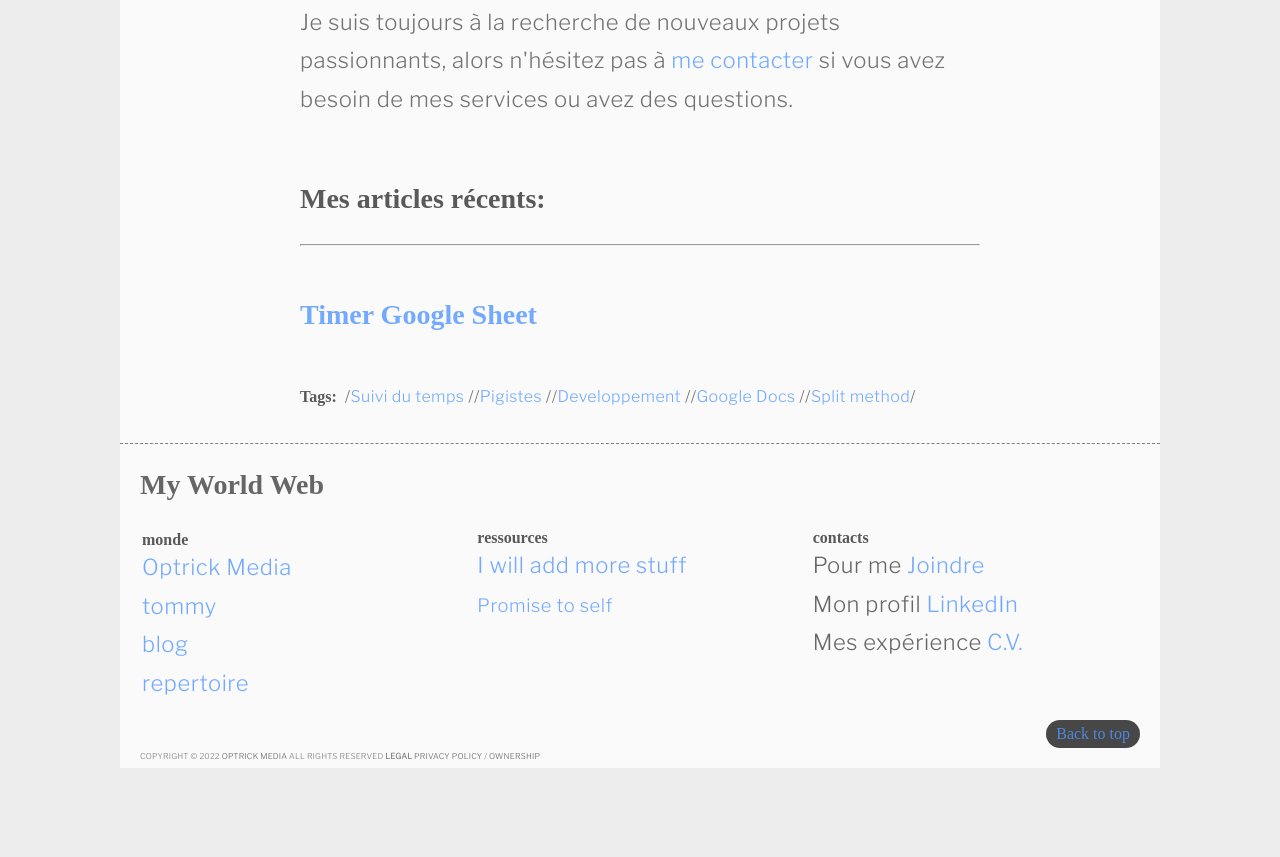
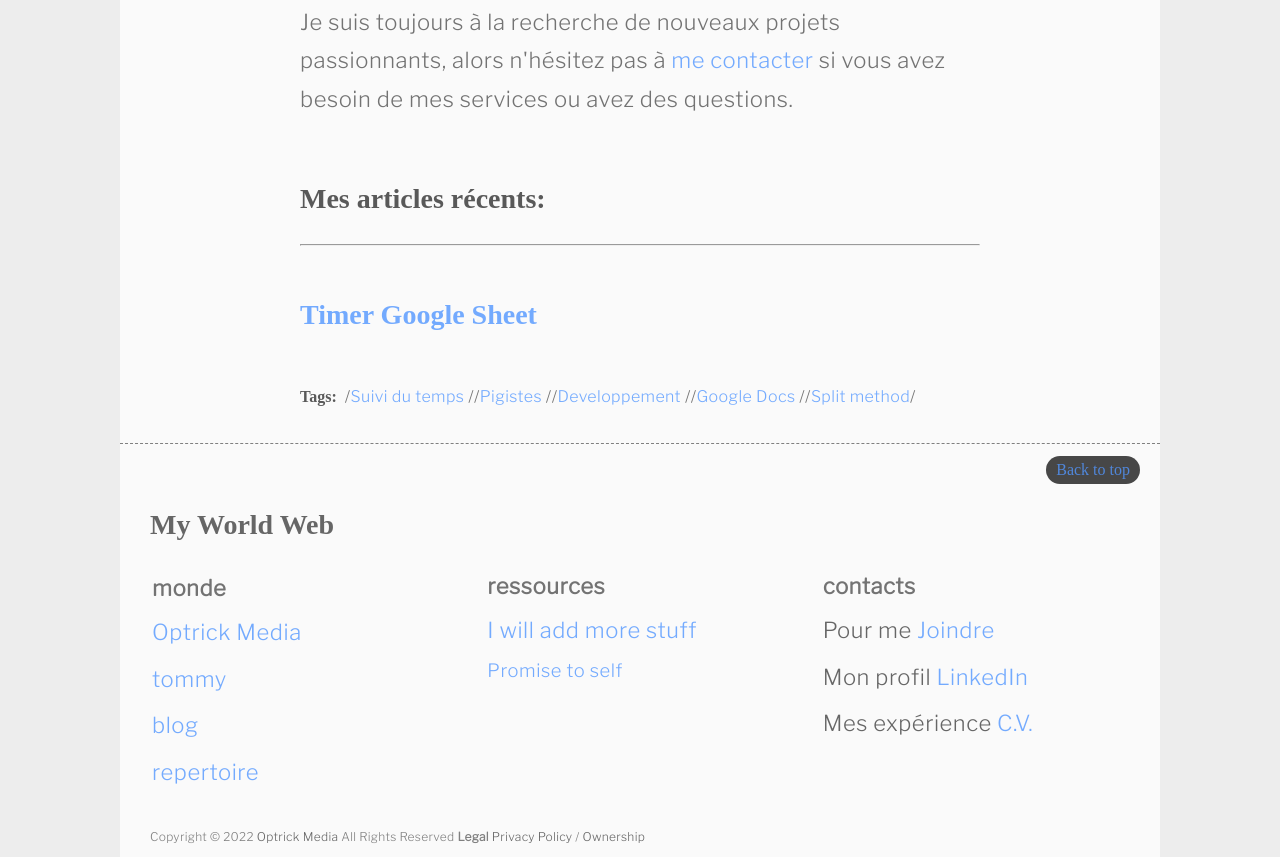
Before and after one commit to optrick-media/tommy, a plain HTML site: page dist/index.html in a window 1280 px wide. Shown: the part 1136-1993 px from the top of the page. Before the commit the page ends 1904 px from the top, so only its background shows below. Drawn offline with nearby package versions, Linux system fonts and the light colour scheme.

Commit message:
Révision visuelle footer 'CUBE-Boilerplate Vo.1.0.3'
Éléments sont ahérés
Ajustement au restant du UI /calque UI header
Création du workspace ../Desktop/Git-Workflow/tommy

```diff
--- a/dist/index.html
+++ b/dist/index.html
@@ -109,7 +109,7 @@
         <h2>My World Web</h2>
         <div class="flex-wrap">
             <ul>
-                <h4>monde</h4>
+                <h3>monde</h3>
                 <li>
                     <p><a href="https:/optrickmedia.com/">Optrick Media</a></p>
                 </li>
@@ -124,13 +124,13 @@
                 </li>
             </ul>
             <ul>
-                <h4>ressources</h4>
+                <h3>ressources</h3>
                 <li>
                     <p><a href="#">I will add more stuff<br><small>Promise to self</small></a></p>
                 </li>
             </ul>
             <ul>
-                <h4>contacts</h4>
+                <h3>contacts</h3>
                 <li>
                     <p>Pour me
                         <a href="mailto:tom@optrickmedia.com" target="_blank" title="Me Joindre">Joindre</a>
--- a/sass/components/footer/_layout.scss
+++ b/sass/components/footer/_layout.scss
@@ -24,6 +24,12 @@ footer {
                     margin-left: .5rem;
                 }
             }
+
+            li {
+
+                margin-top: .5rem;
+
+            }
         }
     }
 
@@ -33,7 +39,7 @@ footer {
         div {
             position: absolute;
             display: block;
-            bottom: 5px;
+            bottom: 10px;
         }
     }
 
@@ -42,7 +48,7 @@ footer {
         padding: 5px 10px;
         background: white;
         border-radius: 1rem;
-        bottom: 1.25rem;
+        top: -.75rem;
         right: 1.25rem;
     }
 }
--- a/sass/components/footer/_typography.scss
+++ b/sass/components/footer/_typography.scss
@@ -1,7 +1,24 @@
 footer {
+
+    h1,
+    h2,
+    h3,
+    h4,
+    p {
+        padding-left: 10px;
+    }
+
+    h2 {
+        margin-top: 2.5rem;
+    }
+
+    h4 {
+        line-height: 2em;
+    }
+
     .copyright p {
-        font-size: .5em;
-        text-transform: uppercase;
+        font-size: .75em;
+        // text-transform: uppercase;
         max-width: none;
     }
 }
```
Also changed, not shown: features/footer.html (+4 -4 lines), dist/css/master.min-min.css, dist/css/master.min.css, sass/master.css, 4 other files.
